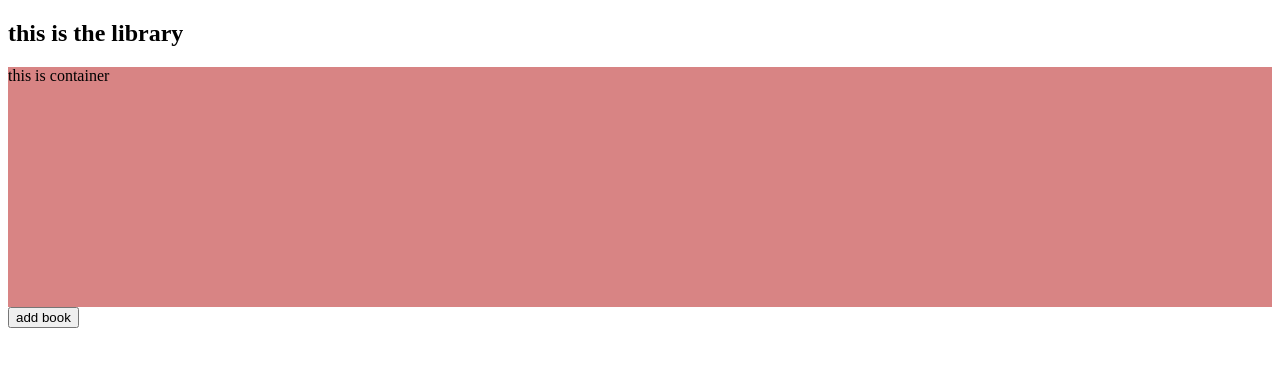
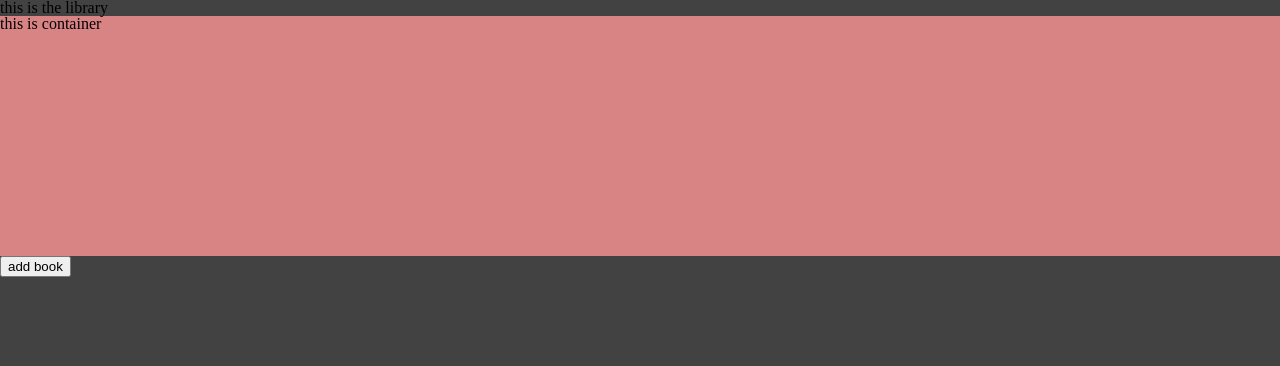
Before and after one commit to goldjared/library, a website: page index.html in a window 1280 px wide. Drawn offline with Linux system fonts and the light colour scheme.

Commit message:
add meyer css reset

```diff
--- a/style.css
+++ b/style.css
@@ -1,3 +1,57 @@
+/* http://meyerweb.com/eric/tools/css/reset/
+   v2.0 | 20110126
+   License: none (public domain)
+*/
+
+html, body, div, span, applet, object, iframe,
+h1, h2, h3, h4, h5, h6, p, blockquote, pre,
+a, abbr, acronym, address, big, cite, code,
+del, dfn, em, img, ins, kbd, q, s, samp,
+small, strike, strong, sub, sup, tt, var,
+b, u, i, center,
+dl, dt, dd, ol, ul, li,
+fieldset, form, label, legend,
+table, caption, tbody, tfoot, thead, tr, th, td,
+article, aside, canvas, details, embed,
+figure, figcaption, footer, header, hgroup,
+menu, nav, output, ruby, section, summary,
+time, mark, audio, video {
+	margin: 0;
+	padding: 0;
+	border: 0;
+	font-size: 100%;
+	font: inherit;
+	vertical-align: baseline;
+}
+/* HTML5 display-role reset for older browsers */
+article, aside, details, figcaption, figure,
+footer, header, hgroup, menu, nav, section {
+	display: block;
+}
+body {
+	line-height: 1;
+}
+ol, ul {
+	list-style: none;
+}
+blockquote, q {
+	quotes: none;
+}
+blockquote:before, blockquote:after,
+q:before, q:after {
+	content: '';
+	content: none;
+}
+table {
+	border-collapse: collapse;
+	border-spacing: 0;
+}
+
+body {
+  background-color: rgb(66, 66, 66);
+  color: rgb(0, 0, 0);
+}
+
 .container {
   height: 15rem;
   width: auto;
```
